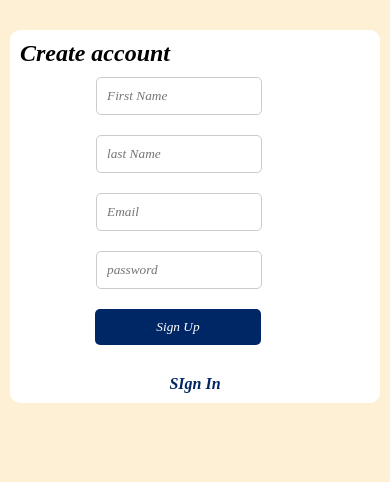
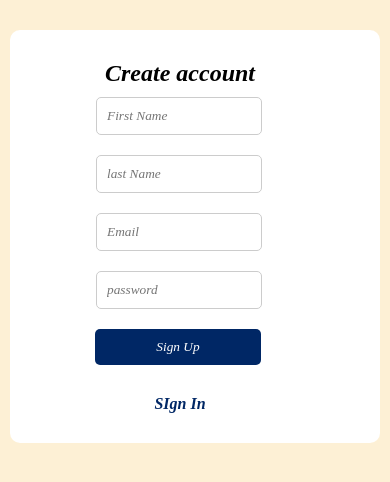
Before and after one commit to jahswill20/to-doList, a plain HTML site: page createAccount.html in a window 390 px wide. Drawn offline with Linux system fonts and the light colour scheme.

Commit message:
ui changes to index

```diff
--- a/createAccount.html
+++ b/createAccount.html
@@ -9,7 +9,7 @@
 </head>
 <body>
     <div class="container2">
-        <div class="login-form">
+        <div class="login-form2">
             <h2>Create account</h2>
             <div class="row">
                 <form onsubmit="signup(event)" id="createAccountidform">
--- a/style.css
+++ b/style.css
@@ -34,7 +34,14 @@
     padding: 40px;
     border-radius: 10px;
 }
-
+.login-form2 {
+    width: 100%;
+    max-width: 540px;
+    background: #fff;
+    margin: 20px auto;
+    padding: 40px;
+    border-radius: 10px;
+}
 
 .row,
 .input {
@@ -224,12 +231,22 @@
     .container,
     .container2,
     .list-box,
-    .login-form,
     .row,
     .input {
         padding: 10px;
     }
-
+    .login-form{
+        padding: 50px;
+    }
+    .login-form2{
+        padding: 30px;
+    }
+     .login-form2 h2{
+        padding-left: 65px;
+     }
+     .login-form2 a{
+        margin-left: -30px;
+     }
     .header h1 {
         padding-top: 30px;
         margin-top: 30px;
```
